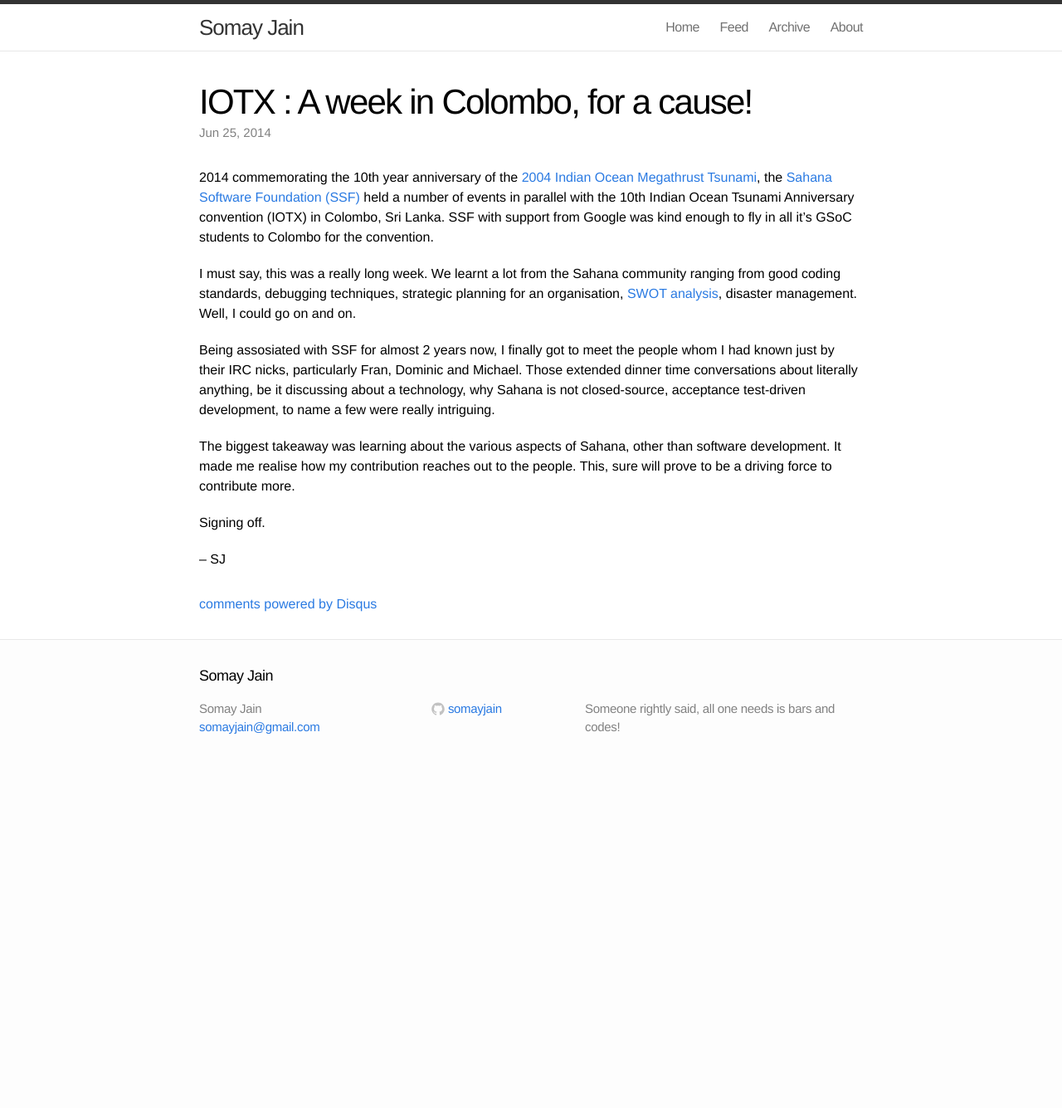
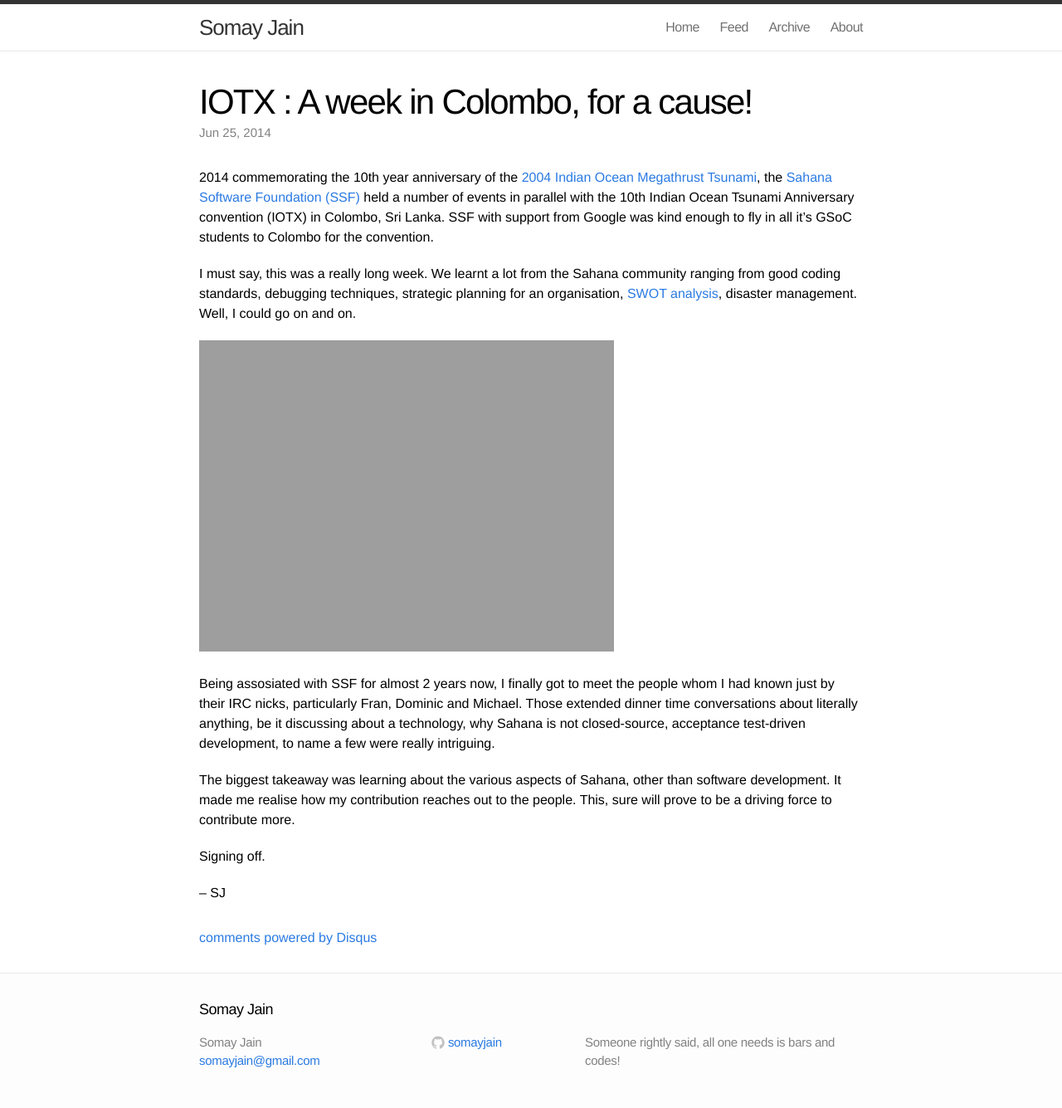
Before and after one commit to somayjain/somayjain.github.io, a Jekyll site: the page built from _posts/2014-06-25-iotx.markdown, in a window 1280 px wide. Shown: the whole page at 83% size. Built offline with Jekyll 4.4.1, drawn with Linux system fonts in a browser that asks for light colours; comment, search, counter and statistics services are not loaded; before the commit the page ends 933 px from its top, so only the background shows below that.

Commit message:
Adding an image to iotx post

```diff
--- a/_posts/2014-06-25-iotx.markdown
+++ b/_posts/2014-06-25-iotx.markdown
@@ -10,6 +10,8 @@ comments: True
 
 I must say, this was a really long week. We learnt a lot from the Sahana community ranging from good coding standards, debugging techniques, strategic planning for an organisation, [SWOT analysis](http://en.wikipedia.org/wiki/SWOT_analysis), disaster management. Well, I could go on and on.
 
+![sahana-iotx]({{ site.url }}/imgs/DSC_0172.JPG)
+
 Being assosiated with SSF for almost 2 years now, I finally got to meet the people whom I had known just by their IRC nicks, particularly Fran, Dominic and Michael. Those extended dinner time conversations about literally anything, be it discussing about a technology, why Sahana is not closed-source, acceptance test-driven development, to name a few were really intriguing.
 
 The biggest takeaway was learning about the various aspects of Sahana, other than software development. It made me realise how my contribution reaches out to the people. This, sure will prove to be a driving force to contribute more.
--- a/css/main.css
+++ b/css/main.css
@@ -406,3 +406,4 @@ a:visited { color: #205caa; }
 
 img[alt=sahana-before] { width: 600px; }
 img[alt=sahana-after] { width: 600px; }
+img[alt=sahana-iotx] { width: 500px; }
```
Also changed, not shown: 1 other file.
